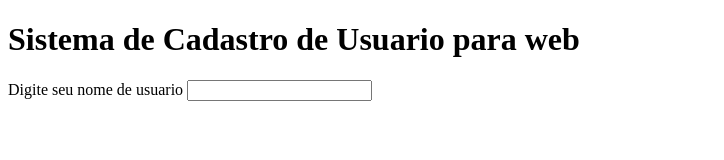
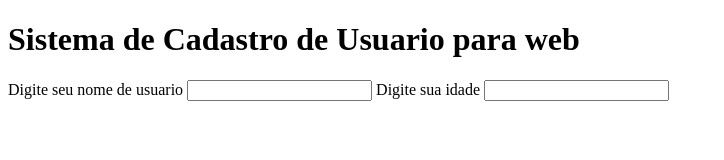
Before and after one commit to Vinicargui/Sistema-de-cadastro, a plain HTML site: page index.html in a window 1280 px wide. Shown: the whole page, without its empty margins (0-724 px from the left). Drawn offline with Linux system fonts and the light colour scheme.

Commit message:
adicionando campo de idade

```diff
--- a/index.html
+++ b/index.html
@@ -10,6 +10,10 @@
     <h1>Sistema de Cadastro de Usuario para web</h1>
     <label for="">Digite seu nome de usuario</label>
     <input type="text" name="nome">
+
+    <label for="">Digite sua idade</label>
+    <input type="text" name="idade">
+
     <script src="app.js"></script>
 
 </body>
```
